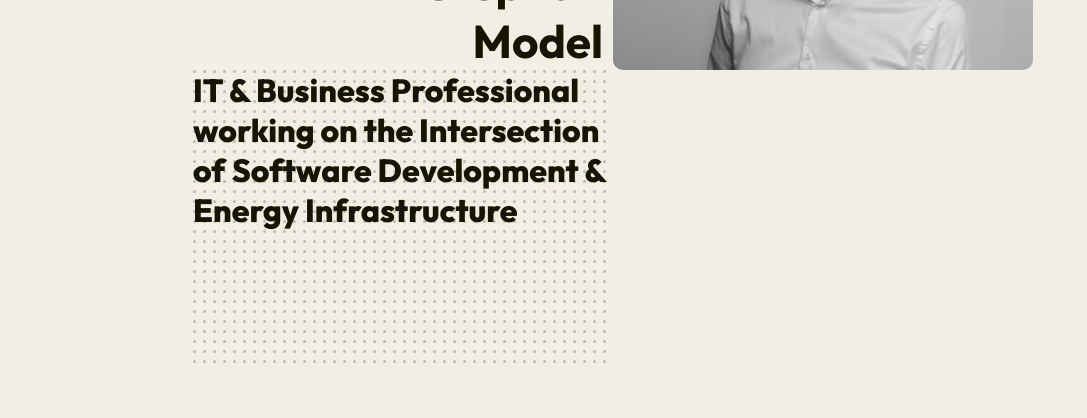
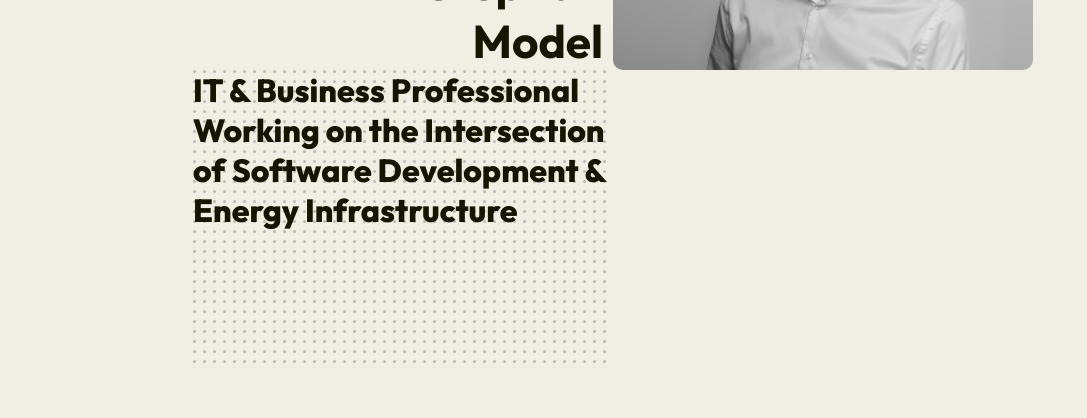
Before and after one commit to StephMode/personal-website, a React (Vite) app: page / in a window 1280 px wide. Shown: the part 360-778 px from the top of the page, without its empty margins (97-1184 px from the left). Built offline with nearby package versions, Linux system fonts and the light colour scheme.

Commit message:
feat: fix typos on HomePage title

```diff
--- a/src/components/pages/HomePage.jsx
+++ b/src/components/pages/HomePage.jsx
@@ -11,7 +11,7 @@ export default function HomePage() {
       <StlyedGridElementImage />
 
       <StyledGridElementTitle>
-        IT & Business Professional working on the Intersection of Software
+        IT & Business Professional Working on the Intersection of Software
         Development & Energy Infrastructure
       </StyledGridElementTitle>
     </StyledGridContainer>
```
